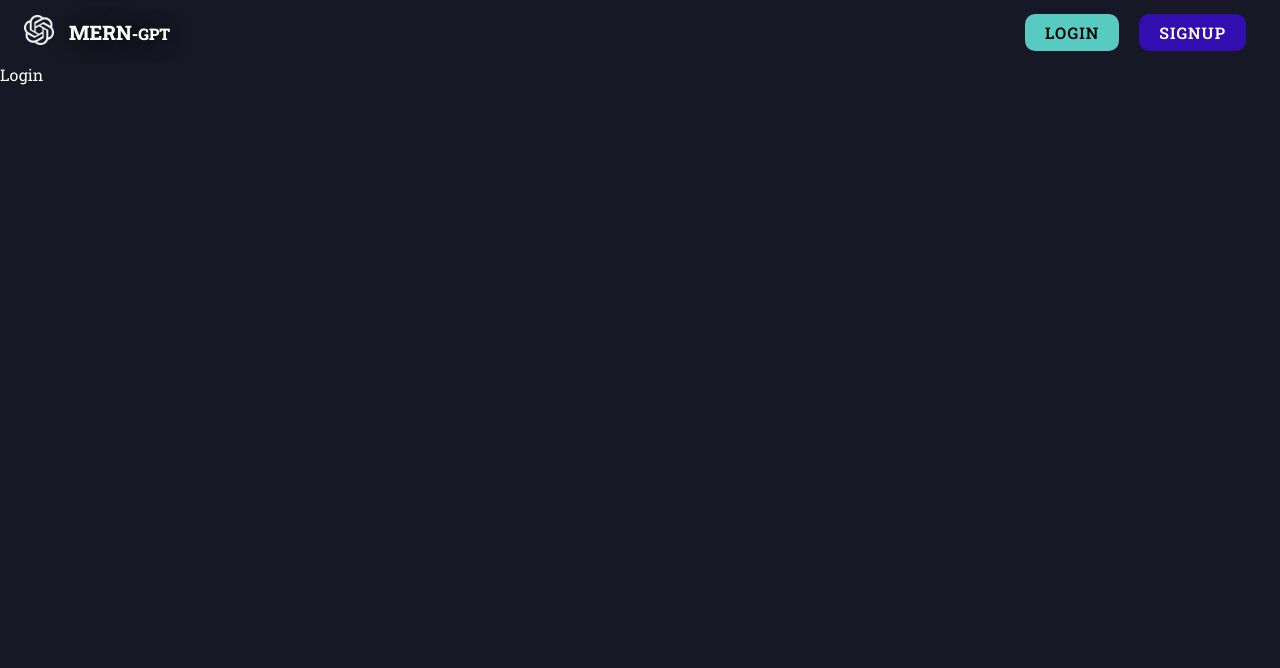
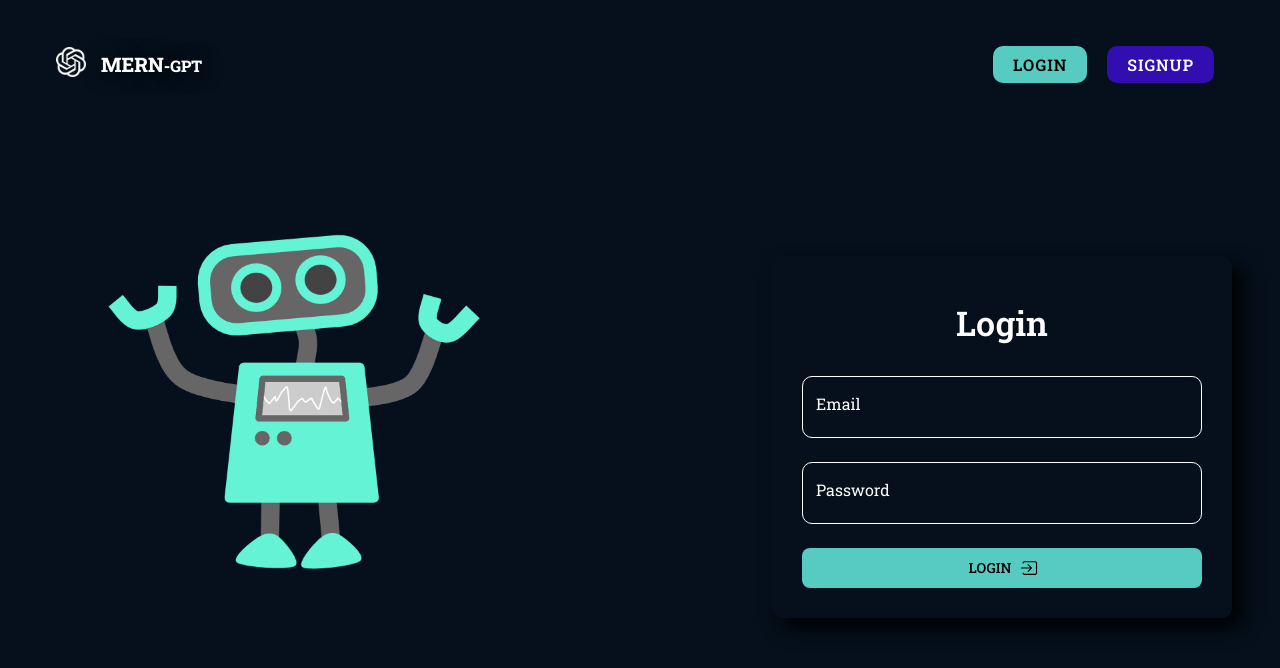
Before and after one commit to retr0717/merngpt, a React (Vite) app in the folder frontend/: page /login in a window 1280 px wide. Shown: the top 668 px of the page. Built offline with nearby package versions, Linux system fonts and the light colour scheme.

Commit message:
login done

```diff
--- a/frontend/package.json
+++ b/frontend/package.json
@@ -13,6 +13,7 @@
     "@emotion/react": "^11.13.3",
     "@emotion/styled": "^11.13.0",
     "@mui/material": "^6.1.5",
+    "axios": "^1.7.7",
     "react": "^18.3.1",
     "react-dom": "^18.3.1",
     "react-hot-toast": "^2.4.1",
--- a/frontend/src/App.css
+++ b/frontend/src/App.css
@@ -0,0 +1,42 @@
+#root {
+  max-width: 1280px;
+  margin: 0 auto;
+  padding: 2rem;
+  text-align: center;
+}
+
+.logo {
+  height: 6em;
+  padding: 1.5em;
+  will-change: filter;
+  transition: filter 300ms;
+}
+.logo:hover {
+  filter: drop-shadow(0 0 2em #646cffaa);
+}
+.logo.react:hover {
+  filter: drop-shadow(0 0 2em #61dafbaa);
+}
+
+@keyframes logo-spin {
+  from {
+    transform: rotate(0deg);
+  }
+  to {
+    transform: rotate(360deg);
+  }
+}
+
+@media (prefers-reduced-motion: no-preference) {
+  a:nth-of-type(2) .logo {
+    animation: logo-spin infinite 20s linear;
+  }
+}
+
+.card {
+  padding: 2em;
+}
+
+.read-the-docs {
+  color: #888;
+}
--- a/frontend/src/App.tsx
+++ b/frontend/src/App.tsx
@@ -6,6 +6,7 @@ import SignUp from "./pages/SignUp"
 import Chat from "./pages/Chat"
 import { NotFound } from "./pages/NotFound"
 import { useAuth } from "./context/AuthContext"
+import './App.css';
 
 function App() {
 
--- /dev/null
+++ b/frontend/src/components/shared/CustomizedInput.tsx
@@ -0,0 +1,27 @@
+import TextField from "@mui/material/TextField";
+type Props = {
+  name: string;
+  type: string;
+  label: string;
+};
+const CustomizedInput = (props: Props) => {
+  return (
+    <TextField
+      margin="normal"
+      InputLabelProps={{ style: { color: "white" } }}
+      name={props.name}
+      label={props.label}
+      type={props.type}
+      InputProps={{
+        style: {
+          width: "400px",
+          borderRadius: 10,
+          fontSize: 20,
+          color: "white",
+        },
+      }}
+    />
+  );
+};
+
+export default CustomizedInput;
--- a/frontend/src/context/AuthContext.tsx
+++ b/frontend/src/context/AuthContext.tsx
@@ -1,4 +1,5 @@
 import { createContext,ReactNode, useContext, useEffect, useState } from "react";
+import { loginUser } from "../helpers/apiCalls.js";
 
 type User = {
     name: string;
@@ -24,7 +25,12 @@ export const AuthProvider = ({children} : {children : ReactNode}) => {
     },[]);
 
     const login = async(email:string, password: string) => {
-
+        const data = await loginUser(email,password);
+        if(data)
+        {
+            setUser({email: data.email, name: data.name});
+            setIsLoggedIn(true);
+        }
     }
 
     const signup = async(name : string, email: string, password : string) => {
--- /dev/null
+++ b/frontend/src/helpers/apiCalls.ts
@@ -0,0 +1,14 @@
+import axios from 'axios';
+
+export const loginUser = async (email: string, password: string) => {
+    const res = await axios.post('/user/login', {email,password});
+    console.log(await res.data);
+    if(res.status !== 200)
+    {
+        throw new Error('Login Unsuccessful');
+    }
+
+    const data = await  res.data;
+    console.log("data : ", data);
+    return data;
+}
--- a/frontend/src/index.css
+++ b/frontend/src/index.css
@@ -1,15 +1,21 @@
 @import url('https://fonts.googleapis.com/css2?family=Roboto:ital,wght@0,100;0,300;0,400;0,500;0,700;0,900;1,100;1,300;1,400;1,500;1,700;1,900&family=Work+Sans:ital,wght@0,100..900;1,100..900&display=swap');
 @import url('https://fonts.googleapis.com/css2?family=Roboto+Slab:wght@100..900&family=Roboto:ital,wght@0,100;0,300;0,400;0,500;0,700;0,900;1,100;1,300;1,400;1,500;1,700;1,900&family=Work+Sans:ital,wght@0,100..900;1,100..900&display=swap');
 
-html,body{
+@import url("https://fonts.googleapis.com/css2?family=Roboto+Slab:wght@300;400;500;600;800&family=Work+Sans&display=swap");
+
+html,
+body {
   margin: 0;
   padding: 0;
-  background-color: rgb(23, 24, 37);
-  font-family: 'Roboto Slab', 'serif';
+  background: #05101c;
   color: white;
+  font-family: "Roboto Slab", serif;
 }
 
-.nav-link{
+.image-inverted {
+  filter: invert(100%);
+}
+.nav-link {
   font-weight: 600;
   text-transform: uppercase;
   margin-right: 10px;
@@ -19,7 +25,20 @@ html,body{
   text-decoration: none;
   letter-spacing: 1px;
 }
+.MuiOutlinedInput-input-root.Mui-focused,
+.MuiOutlinedInput-notchedOutline {
+  border-color: white !important;
+}
 
-.image-inverted {
-  filter: invert(100%);
+.rotate {
+  animation: rotation 8s infinite linear;
 }
+
+@keyframes rotation {
+  from {
+    transform: rotate(0deg);
+  }
+  to {
+    transform: rotate(359deg);
+  }
+}
--- a/frontend/src/main.tsx
+++ b/frontend/src/main.tsx
@@ -1,10 +1,15 @@
-import { StrictMode } from 'react'
-import { createRoot } from 'react-dom/client'
-import { BrowserRouter } from 'react-router-dom'
-import './index.css'
-import App from './App.tsx'
-import { createTheme, ThemeProvider } from '@mui/material'
-import { AuthProvider } from './context/AuthContext.tsx'
+import { StrictMode } from 'react';
+import { createRoot } from 'react-dom/client';
+import { BrowserRouter } from 'react-router-dom';
+import './index.css';
+import App from './App.tsx';
+import { createTheme, ThemeProvider } from '@mui/material';
+import { Toaster } from 'react-hot-toast';
+import { AuthProvider } from './context/AuthContext.tsx';
+import axios from 'axios';
+
+axios.defaults.baseURL = import.meta.env.VITE_SERVER_URL;
+axios.defaults.withCredentials = true;
 
 const theme = createTheme({
   typography: {
@@ -18,6 +23,7 @@ createRoot(document.getElementById('root')!).render(
     <AuthProvider>
       <BrowserRouter>
         <ThemeProvider theme={theme}>
+          <Toaster position='top-right'/>
           <App />
         </ThemeProvider>
       </BrowserRouter>
--- a/frontend/src/pages/Login.tsx
+++ b/frontend/src/pages/Login.tsx
@@ -1,7 +1,101 @@
-import React from 'react'
+import { Box, Button, Typography } from '@mui/material'
+import React, { useEffect } from 'react'
+import { IoIosLogIn } from 'react-icons/io'
+import CustomizedInput from '../components/shared/CustomizedInput'
+import toast from 'react-hot-toast'
+import { useAuth } from '../context/AuthContext'
+import { useNavigate } from 'react-router-dom'
 
 export const Login = () => {
+
+    const navigate = useNavigate();
+    const auth = useAuth();
+     const handleSubmit = async (e: React.FormEvent<HTMLFormElement>) => {
+            e.preventDefault();
+            const formData = new FormData(e.currentTarget);
+            const email = formData.get("email") as string;
+            const password = formData.get("password") as string;
+            console.log(email, password);
+            try {
+                toast.loading("Signing In", { id: "login" });
+                await auth?.login(email, password);
+                toast.success("Signed In Successfully", { id: "login" });
+            } catch (error) {
+                console.log(error);
+                toast.error("Signing In Failed", { id: "login" });
+            }
+  };
+
+  useEffect(() => {
+    if (auth?.user) {
+      return navigate("/chat");
+    }
+  }, [auth]);
+
   return (
-    <div>Login</div>
+    <Box width={"100%"} height={"100%"} display={"flex"} flex={1}>
+        <Box padding={8} mt={8} display={{ md: "flex", sm: "none", xs: "none" }}>
+        <img src="robot.png" alt="Robot" style={{ width: "400px" }} />
+      </Box>
+        <Box
+        display={"flex"}
+        flex={{ xs: 1, md: 0.5 }}
+        justifyContent={"center"}
+        alignItems={"center"}
+        padding={2}
+        ml={"auto"}
+        mt={16}
+      >
+        <form
+          onSubmit={handleSubmit}
+          style={{
+            margin: "auto",
+            padding: "30px",
+            boxShadow: "10px 10px 20px #000",
+            borderRadius: "10px",
+            border: "none",
+          }}
+        >
+          <Box
+            sx={{
+              display: "flex",
+              flexDirection: "column",
+              justifyContent: "center",
+            }}
+          >
+            <Typography
+              variant="h4"
+              textAlign="center"
+              padding={2}
+              fontWeight={600}
+            >
+              Login
+            </Typography>
+            <CustomizedInput type="email" name="email" label="Email" />
+            <CustomizedInput type="password" name="password" label="Password" />
+            <Button
+              type="submit"
+              className='login-btn'
+              sx={{
+                px: 2,
+                py: 1,
+                mt: 2,
+                width: "400px",
+                borderRadius: 2,
+                bgcolor: "#57cac1",
+                color:"black",
+                ":hover": {
+                  bgcolor: "white",
+                  color: "black",
+                },
+              }}
+              endIcon={<IoIosLogIn />}
+            >
+              Login
+            </Button>
+          </Box>
+        </form>
+      </Box>
+    </Box>
   )
 }
```
Also changed, not shown: 2 other files (tests, documents, lock files or other folders).
